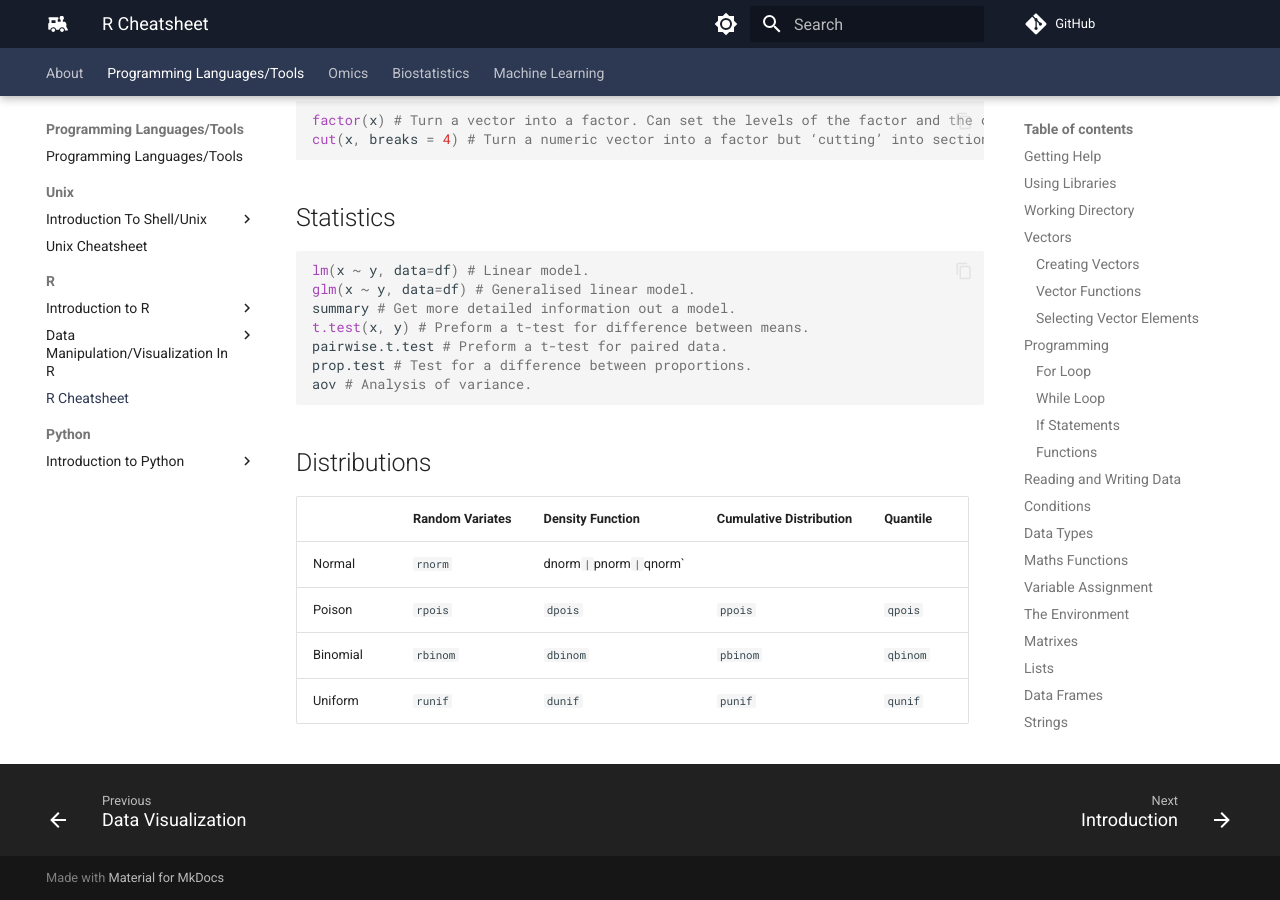
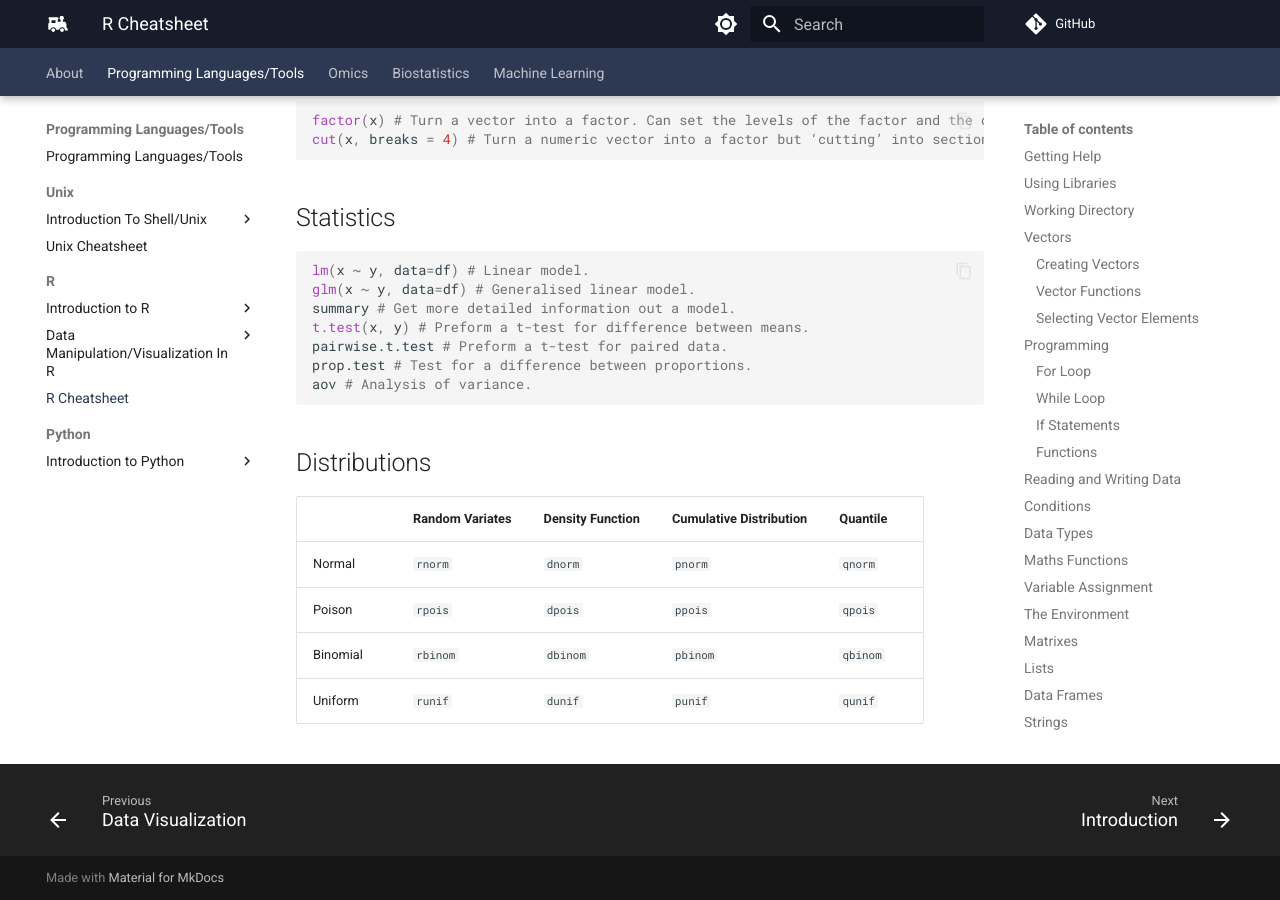
Before and after one commit to comp-tox-jhu/CompToxLab, an MkDocs documentation site: the page built from docs/programming_languages_tools/r_cheatsheet.md, in a window 1280 px wide and 900 px high, scrolled down 6636 px. Built offline with MkDocs 1.6.1 and Material for MkDocs 9.7.7, drawn with Linux system fonts in a browser that asks for light colours; comment, search, counter and statistics services are not loaded.

```diff
--- a/docs/programming_languages_tools/r_cheatsheet.md
+++ b/docs/programming_languages_tools/r_cheatsheet.md
@@ -315,7 +315,7 @@ aov # Analysis of variance.
 
 ||Random Variates |Density Function |Cumulative Distribution| Quantile|
 |-|-|-|-|-|
-|Normal |`rnorm `|dnorm` |`pnorm` |`qnorm`|
+|Normal |`rnorm`|`dnorm` |`pnorm` |`qnorm`|
 |Poison |`rpois` |`dpois`| `ppois` |`qpois`|
 |Binomial |`rbinom` |`dbinom` |`pbinom` |`qbinom`|
-|Uniform |`runif` |`dunif `|`punif` |`qunif`|
+|Uniform |`runif` |`dunif` |`punif` |`qunif`|
```
